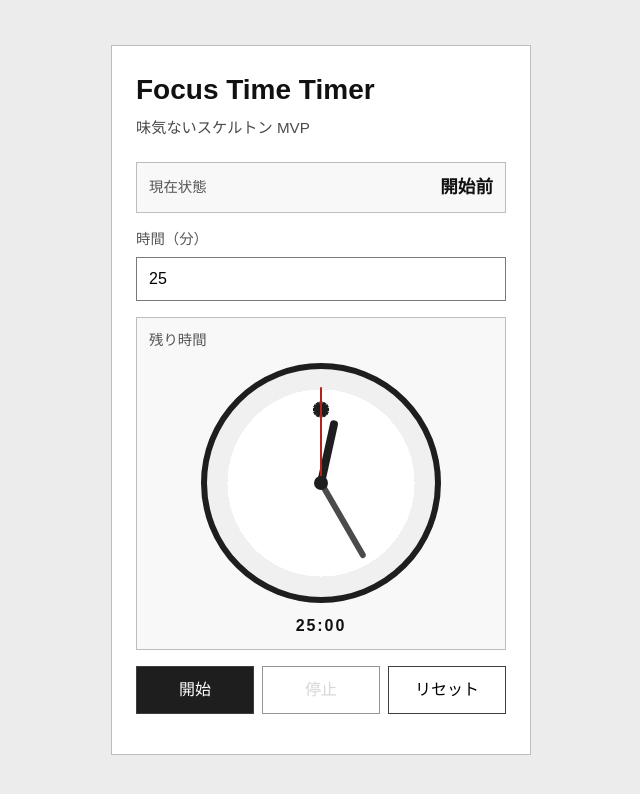
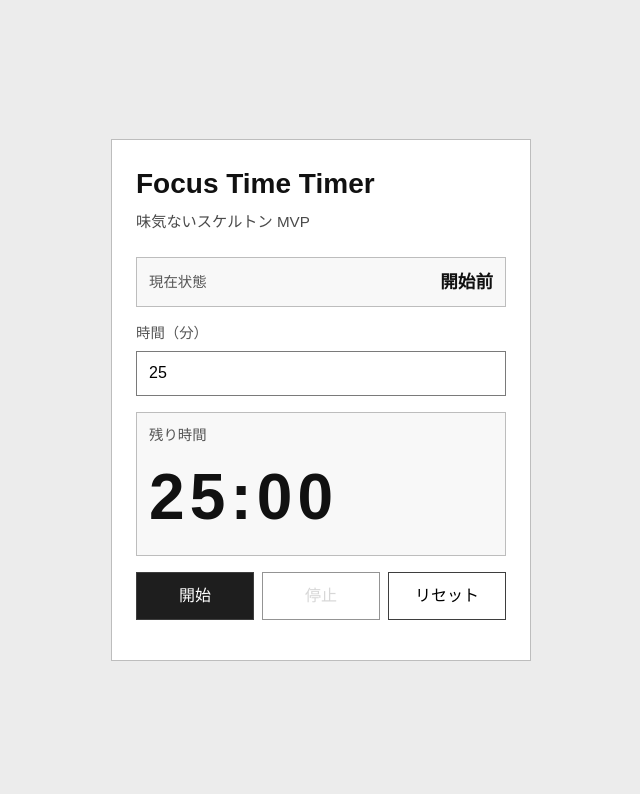
Before and after one commit to skijima404/ai-development-demo, a React (Vite) app in the folder src/focus-time-timer/: page / in a window 1280 px wide. Shown: the top 794 px of the page, without its empty margins (319-959 px from the left). Built offline with nearby package versions, Linux system fonts and the light colour scheme.

Commit message:
feat(timer): revert remaining time to digital display

```diff
--- a/src/focus-time-timer/src/App.tsx
+++ b/src/focus-time-timer/src/App.tsx
@@ -9,19 +9,6 @@ function formatRemaining(totalSeconds: number): string {
   const minutes = Math.floor(clamped / 60);
   const seconds = clamped % 60;
   return `${String(minutes).padStart(2, "0")}:${String(seconds).padStart(2, "0")}`;
-}
-
-function getAnalogHandAngles(totalSeconds: number) {
-  const clamped = Math.max(totalSeconds, 0);
-  const hours = Math.floor(clamped / 3600);
-  const minutes = Math.floor((clamped % 3600) / 60);
-  const seconds = clamped % 60;
-
-  return {
-    hour: ((hours % 12) + minutes / 60 + seconds / 3600) * 30,
-    minute: (minutes + seconds / 60) * 6,
-    second: seconds * 6,
-  };
 }
 
 export default function App() {
@@ -114,7 +101,6 @@ export default function App() {
         : phase === "paused"
           ? "停止中"
           : "終了後";
-  const analogAngles = getAnalogHandAngles(remainingSeconds);
   const remainingText = formatRemaining(remainingSeconds);
 
   return (
@@ -146,23 +132,7 @@ export default function App() {
 
         <div className="remaining-box" aria-live="polite">
           <span className="remaining-label">残り時間</span>
-          <div className="analog-clock" role="img" aria-label={`残り時間 ${remainingText}`}>
-            <div className="analog-clock-face">
-              <span className="analog-clock-center" aria-hidden="true" />
-              <span className="analog-clock-hand analog-clock-hand-hour" style={{ transform: `translateX(-50%) rotate(${analogAngles.hour}deg)` }} aria-hidden="true" />
-              <span className="analog-clock-hand analog-clock-hand-minute" style={{ transform: `translateX(-50%) rotate(${analogAngles.minute}deg)` }} aria-hidden="true" />
-              <span className="analog-clock-hand analog-clock-hand-second" style={{ transform: `translateX(-50%) rotate(${analogAngles.second}deg)` }} aria-hidden="true" />
-              {Array.from({ length: 12 }, (_, index) => (
-                <span
-                  key={index}
-                  className="analog-clock-tick"
-                  style={{ transform: `translate(-50%, -510%) rotate(${index * 30}deg)` }}
-                  aria-hidden="true"
-                />
-              ))}
-            </div>
-          </div>
-          <strong className="remaining-caption">{remainingText}</strong>
+          <strong className="remaining-value">{remainingText}</strong>
         </div>
 
         <div className="button-row">
--- a/src/focus-time-timer/src/styles.css
+++ b/src/focus-time-timer/src/styles.css
@@ -94,78 +94,11 @@ input {
   margin-bottom: 16px;
 }
 
-.analog-clock {
-  display: grid;
-  place-items: center;
-  margin-top: 12px;
-}
-
-.analog-clock-face {
-  position: relative;
-  width: min(100%, 240px);
-  aspect-ratio: 1;
-  border: 6px solid #1e1e1e;
-  border-radius: 999px;
-  background:
-    radial-gradient(circle at center, #ffffff 0 58%, #f0f0f0 58% 100%);
-}
-
-.analog-clock-center {
-  position: absolute;
-  top: 50%;
-  left: 50%;
-  width: 14px;
-  height: 14px;
-  border-radius: 999px;
-  background: #1e1e1e;
-  transform: translate(-50%, -50%);
-  z-index: 3;
-}
-
-.analog-clock-hand {
-  position: absolute;
-  left: 50%;
-  bottom: 50%;
-  transform-origin: center bottom;
-  border-radius: 999px;
-}
-
-.analog-clock-hand-hour {
-  width: 8px;
-  height: 28%;
-  background: #1e1e1e;
-  z-index: 1;
-}
-
-.analog-clock-hand-minute {
-  width: 6px;
-  height: 38%;
-  background: #4b4b4b;
-  z-index: 2;
-}
-
-.analog-clock-hand-second {
-  width: 2px;
-  height: 42%;
-  background: #b42318;
-  z-index: 2;
-}
-
-.analog-clock-tick {
-  position: absolute;
-  top: 50%;
-  left: 50%;
-  width: 3px;
-  height: 7%;
-  background: #1e1e1e;
-}
-
-.remaining-caption {
+.remaining-value {
   display: block;
-  margin-top: 12px;
-  text-align: center;
-  font-size: 1rem;
-  letter-spacing: 0.12em;
+  margin-top: 8px;
+  font-size: clamp(2.4rem, 8vw, 4rem);
+  letter-spacing: 0.08em;
 }
 
 .button-row {
```
Also changed, not shown: 1 other file (tests, documents, lock files or other folders).
